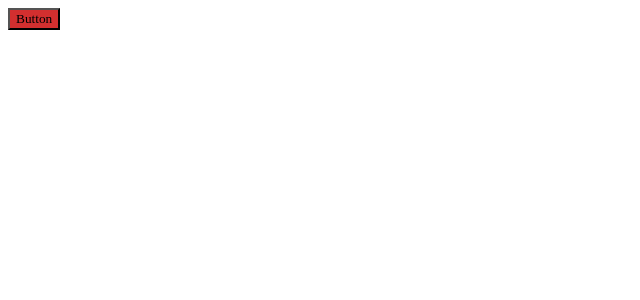
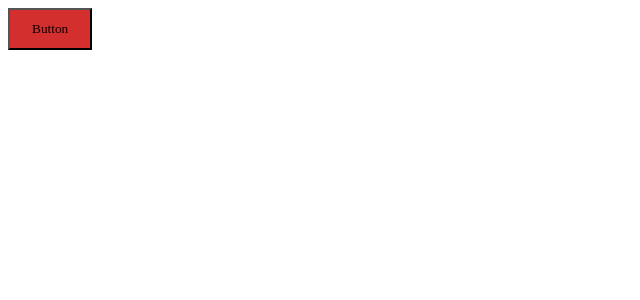
Before and after one commit to williamrolando88/devchallenge-button-component, a React (Vite) app: page / in a window 1280 px wide. Shown: the top 300 px of the page, without its empty margins (0-640 px from the left). Built offline with nearby package versions, Linux system fonts and the light colour scheme; a web font is replaced by a local one.

Commit message:
Add size selector

```diff
--- a/src/App.tsx
+++ b/src/App.tsx
@@ -3,7 +3,7 @@ import Button from './components/Button';
 const App = () => {
   return (
     <>
-      <Button color="danger" />
+      <Button color="danger" size="lg" />
     </>
   );
 };
--- a/src/components/Button.tsx
+++ b/src/components/Button.tsx
@@ -19,8 +19,21 @@ const Button = ({ color, size }: ButtonProps) => {
     }
   };
 
+  const defineSize = () => {
+    switch (size) {
+      case 'sm':
+        return 'sm';
+      case 'md':
+        return 'md';
+      case 'lg':
+        return 'lg';
+      default:
+        return 'md';
+    }
+  };
+
   const buttonClasses = () => {
-    return [defineColor()].join(' ');
+    return [defineColor(), defineSize()].join(' ');
   };
   return <button className={buttonClasses()}>Button</button>;
 };
--- a/src/index.css
+++ b/src/index.css
@@ -43,3 +43,15 @@
 .color-danger:focus {
   background-color: #9a0007;
 }
+
+.sm {
+  padding: 6px 12px;
+}
+
+.md {
+  padding: 8px 16px;
+}
+
+.lg {
+  padding: 11px 22px;
+}
```
